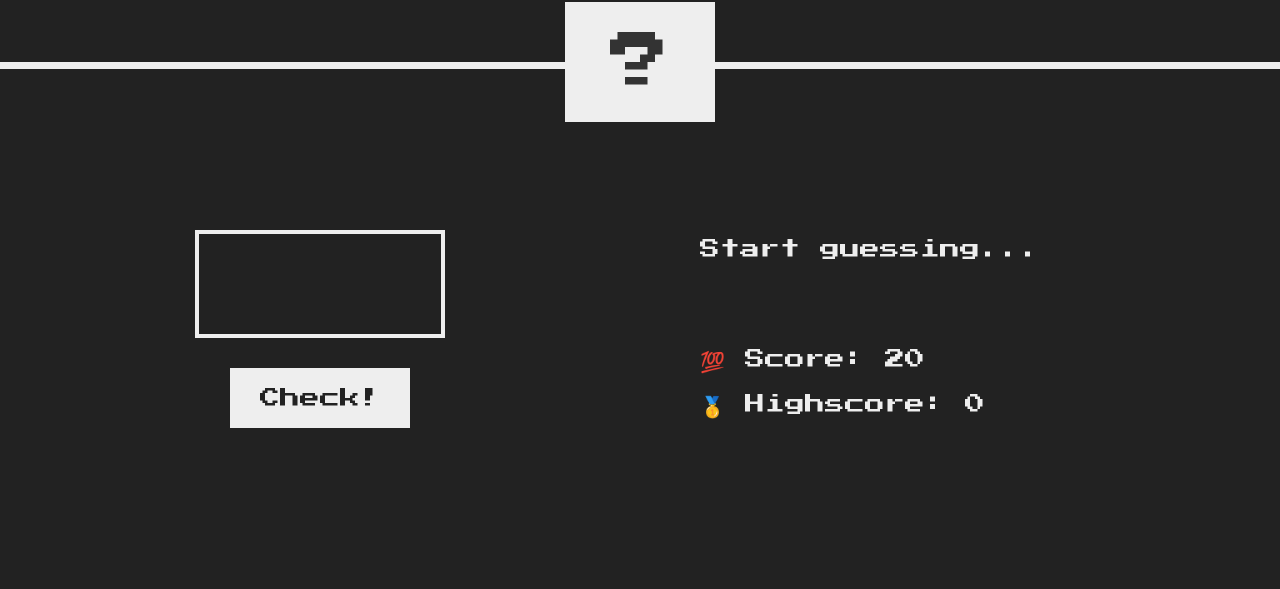
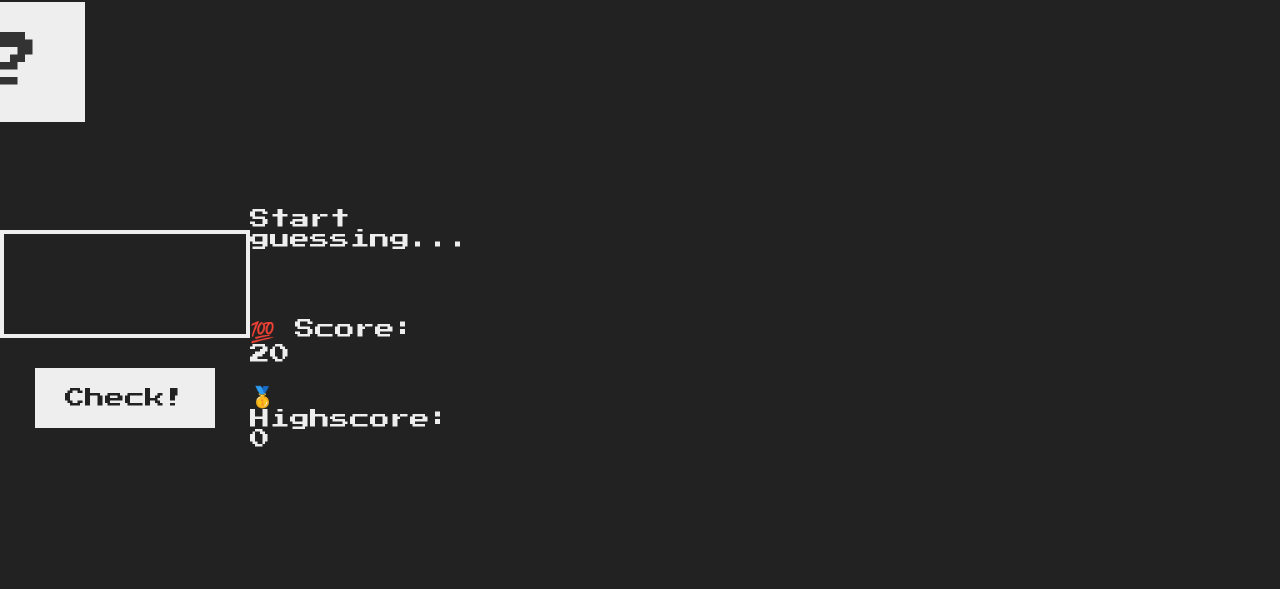
Before and after one commit to Nifemiasaolu/Guess_My_Number_Project, a plain HTML site: page index.html in a window 1280 px wide. Shown: the part 211-800 px from the top of the page. Drawn offline with Linux system fonts and the light colour scheme.

Commit message:
width style added

```diff
--- a/style.css
+++ b/style.css
@@ -16,7 +16,7 @@ body {
   color: #eee;
   background-color: #222;
   /* background-color: #60b347; */
-  /* width: 2rem; */
+  width: 2rem;
 }
 
 /* LAYOUT */
```
